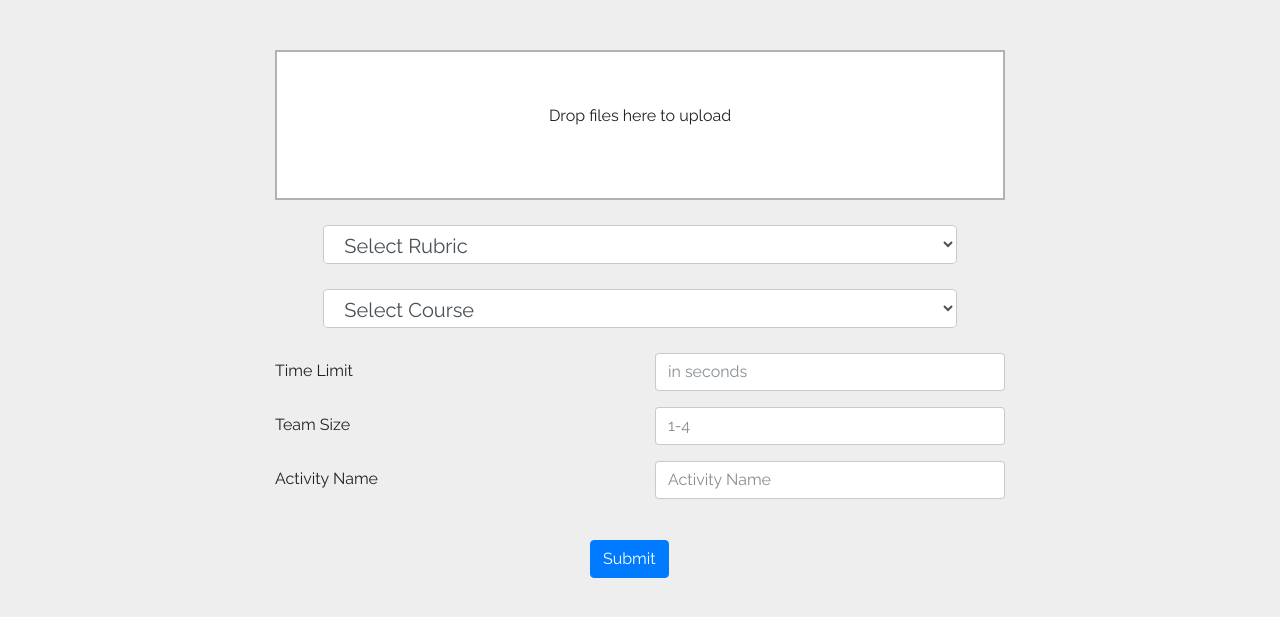
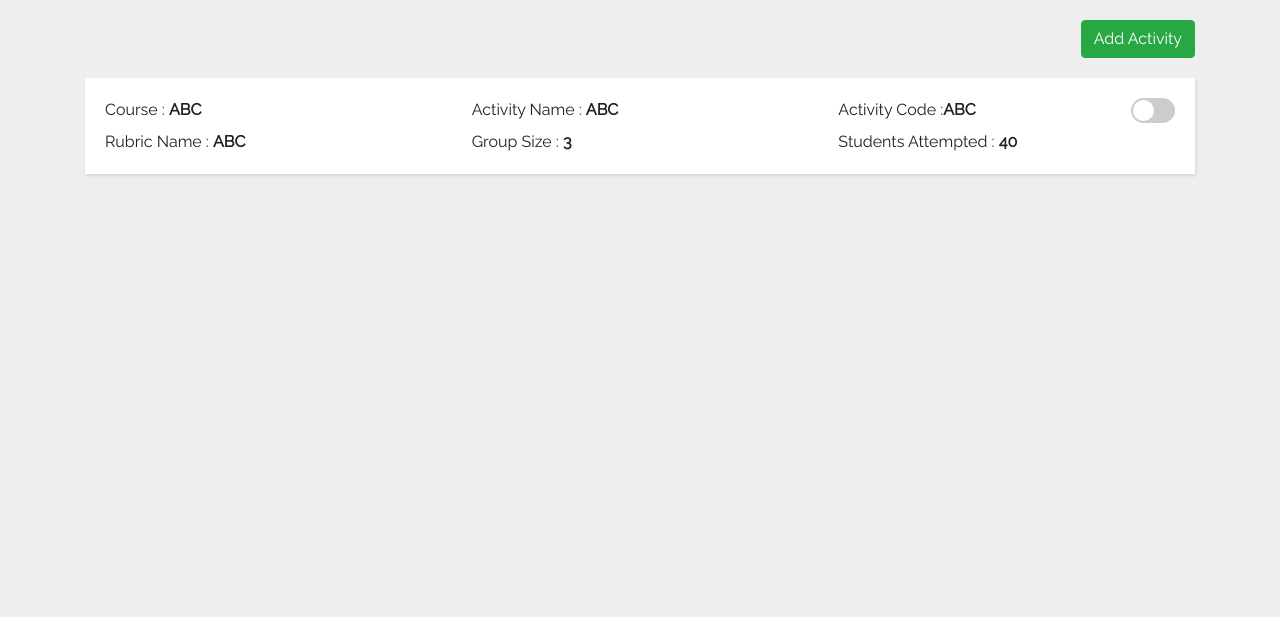
Before and after one commit to jainkuniya/p2preview, a Django app: template p2preview/templates/p2preview/activity.html in a window 1280 px wide. Shown: the part 60-677 px from the top of the page. Run offline with Django 3.2, Linux system fonts and the light colour scheme; the template is opened without the code that fills it: values that come from a table or form of the project are taken from there, others are empty; tables that the repository leaves empty hold one stand-in row (values such as "Sample post"); some libraries are stand-ins or nearby versions.

Commit message:
Activity Page complete

```diff
--- a/p2preview/static/p2preview/css/activity.css
+++ b/p2preview/static/p2preview/css/activity.css
@@ -1,16 +1,83 @@
+.add{
+	margin-top: 20px;
+}
 .upload{
-	margin-top: 50px;
+	margin-top: 25px;
 }
 .select{
 	margin-top: 25px;
 	margin-bottom: 25px;
 }
-.yo{
-    margin: -20px -50px;
-    position:relative;
-    top:50%;
-    left:50%;
+.activityList{
+    transition: 0.3s;
+    box-shadow: 1px 2px 3px 0 rgba(0,0,0,.10);
+	background-color: white;
+	padding: 20px;
+	margin-top : 20px;
+	margin-bottom: 20px;
 }
-.vspace{
-	margin-top:25px;
+.activityList:hover {
+    box-shadow: 0 8px 16px 0 rgba(0,0,0,0.2);
 }
+.text{
+	font-weight: bold;
+}
+/* The switch - the box around the slider */
+.switch {
+  position: relative;
+  display: inline-block;
+  width: 44px;
+  height: 25px;
+  margin-bottom: 0px !important;
+}
+
+/* Hide default HTML checkbox */
+.switch input {display:none;}
+
+/* The slider */
+.slider {
+  position: absolute;
+  cursor: pointer;
+  top: 0;
+  left: 0;
+  right: 0;
+  bottom: 0;
+  background-color: #ccc;
+  -webkit-transition: .4s;
+  transition: .4s;
+}
+
+.slider:before {
+  position: absolute;
+  content: "";
+  height: 21px;
+  width: 21px;
+  left: 2px;
+  bottom: 2px;
+  background-color: white;
+  -webkit-transition: .4s;
+  transition: .4s;
+}
+
+input:checked + .slider {
+  background-color: #2196F3;
+}
+
+input:focus + .slider {
+  box-shadow: 0 0 1px #2196F3;
+}
+
+input:checked + .slider:before {
+  -webkit-transform: translateX(21px);
+  -ms-transform: translateX(21px);
+  transform: translateX(21px);
+}
+
+/* Rounded sliders */
+.slider.round {
+  border-radius: 25px;
+}
+
+.slider.round:before {
+  border-radius: 50%;
+}
--- a/p2preview/templates/p2preview/activity.html
+++ b/p2preview/templates/p2preview/activity.html
@@ -11,6 +11,67 @@
 {% endblock %}
 
 {% block body %}
+  <div class="container">
+    <div class="row">
+      <div class="col-auto ml-auto">
+        <button type="button" class="btn btn-success add" data-toggle="modal" data-target="#exampleModal">
+          Add Activity
+        </button>
+      </div>
+    </div>
+  </div>
+
+  <div class="container">
+    <!--start for loop-->
+    <div class="row justify-content-center align-items-center">
+      <div class="col-sm-12">
+        <div class="activityList">
+          <div class="row">
+            <div class="col-sm-12 col-md-6 col-lg-4">
+              Course : <span class="text">ABC</span><br>
+            </div>
+            <div class="col-sm-12 col-md-6 col-lg-4">
+              Activity Name : <span class="text">ABC</span>
+            </div>
+            <div class="col-sm-12 col-md-6 col-lg-3">
+              Activity Code :<span class="text">ABC</span>
+            </div>
+            <div class="col-sm-12 col-md-6 col-lg-auto ml-auto">
+              <label class="switch">
+                <input type="checkbox">
+                <span class="slider round"></span>
+              </label>
+            </div>
+          </div>
+          <div class="row">
+            <div class="col-sm-12 col-md-6 col-lg-4">
+              Rubric Name : <span class="text">ABC</span>
+            </div>
+            <div class="col-sm-12 col-md-6 col-lg-4">
+              Group Size : <span class="text">3</span><br>
+            </div>
+            <div class="col-sm-12 col-md-6 col-lg-4">
+              Students Attempted : <span class="text">40</span>
+            </div>
+          </div>
+
+        </div>
+      </div>
+    </div>
+    <!--end forloop-->
+  </div>
+
+  <!-- Modal -->
+  <div class="modal fade" id="exampleModal" tabindex="-1" role="dialog" aria-labelledby="exampleModalLabel" aria-hidden="true">
+    <div class="modal-dialog modal-lg" role="document">
+      <div class="modal-content">
+        <div class="modal-header">
+          <h5 class="modal-title" id="exampleModalLabel">Add Generic Criteria</h5>
+          <button type="button" class="close" data-dismiss="modal" aria-label="Close">
+            <span aria-hidden="true">&times;</span>
+          </button>
+        </div>
+        <div class="modal-body">
            <div class="container">
             <div class="row justify-content-center align-items-center">
               <div class="col-sm-12 col-md-10 col-lg-8">
@@ -51,14 +112,20 @@
                       <input type="text" class="form-control" id="activity_name" placeholder="Activity Name">
                     </div>
                   </div>
-
                   <span id="id_error"></span>
-          <button type="submit" class="btn btn-primary yo vspace">Submit</button>
-        </form>
-
               </div>
             </div>
           </div>
+        </div>
+        <div class="modal-footer">
+          <button type="button" class="btn btn-secondary" data-dismiss="modal">Close</button>
+          <button type="submit" class="btn btn-primary ">Submit</button>
+          </form>
+        </div>
+      </div>
+    </div>
+  </div>
+
 
 {% endblock %}
 {% block extrajavascripts %}
```
Also changed, not shown: p2preview/static/p2preview/files/1d1dc577-a4e2-4f65-b073-fc55ae712a91.jpg (added), p2preview/static/p2preview/files/ATK.jpg (added), p2preview/static/p2preview/files/Y13_SWE_Class.png (added), 1 other file. Lines whose indentation alone changed are shown as unchanged.
